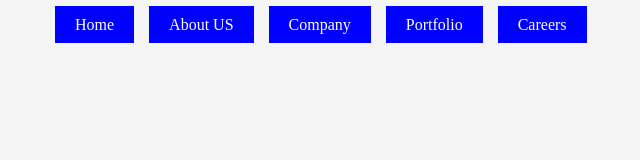
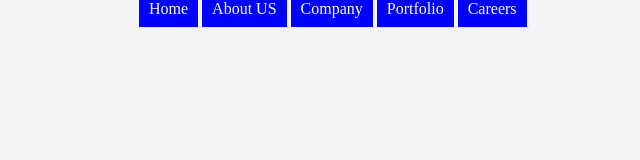
Before and after one commit to dcarmo22/exercises, a plain HTML site: page exec1/index.html in a window 1280 px wide. Shown: the whole page, without its empty margins (1-641 px from the left). Drawn offline with Linux system fonts and the light colour scheme.

Commit message:
Corrigindo alguns erros

```diff
--- a/exec1/index.html
+++ b/exec1/index.html
@@ -8,19 +8,16 @@
     <link rel="stylesheet" href="style.css">
 </head>
 <body>
-    <div class="container"></div>
+    <div class="container">
         <nav class="horizontal">
             <ul>
-                <li><a href="">Home</a></li>
-                <li><a href="">About US</a></li>
-                <li><a href="">Company</a></li>
-                <li><a href="">Portfolio</a></li>
-                <li><a href="">Careers</a></li>
+                <li><a href="#">Home</a></li>
+                <li><a href="#">About US</a></li>
+                <li><a href="#">Company</a></li>
+                <li><a href="#">Portfolio</a></li>
+                <li><a href="#">Careers</a></li>
             </ul>
         </nav>
-
     </div>
-
-
 </body>
 </html>
--- a/exec1/style.css
+++ b/exec1/style.css
@@ -1,17 +1,20 @@
+* {
+    margin: 0;
+    padding: 0;
+    box-sizing: border-box;
+}
 body {
     background: #f5f5f5;
 }
 nav, nav * {
     border: none;
     color: none;
-    margin-left: 1px;
     padding:
     list-style: none;
 }
 
 nav ul li a {
-    padding: 10px 20px;
-    margin: 5px;
+    padding: 10px 10px;
     background-color: blue;
     color: #fff;
     text-decoration: none;
@@ -23,5 +26,6 @@ nav.horizontal ul li {
 }
 
 .container {
-    margin:
+    width: 1000px;
+    margin: 0 auto;
 }
```
